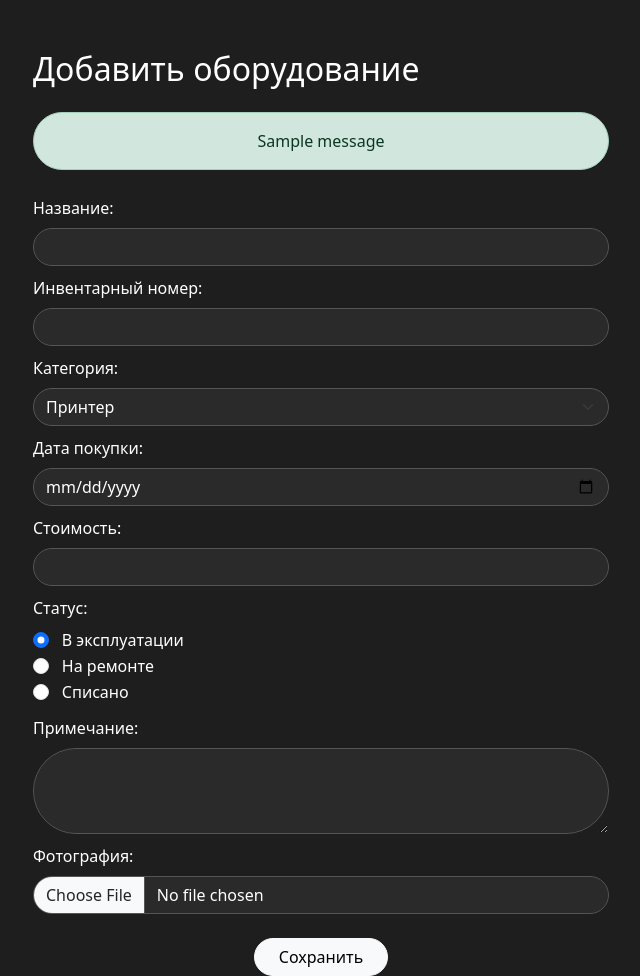
After one commit to Eliseevael/itog-project, a Flask app: page /equipment/add in a window 1280 px wide. The commit adds this page. Shown: the whole page, without its empty margins (319-959 px from the left). Run offline with Flask 3, Linux system fonts and the light colour scheme; tables that the repository leaves empty hold one stand-in row (values such as "Sample post"); one stand-in notice (Sample message) is shown.

Commit message:
функция добавления без фото

```diff
--- a/app/routes/equipment_routes.py
+++ b/app/routes/equipment_routes.py
@@ -1,9 +1,89 @@
 from flask import Blueprint, render_template
-from flask_login import login_required, current_user
+from flask_login import login_required
+from app.models import Equipment
+from flask import request, redirect, url_for, flash
+from werkzeug.utils import secure_filename
+from app.models import Equipment, Category, Photo
+from app import db
+import os, hashlib
+from datetime import datetime
+from flask_login import current_user
+from config import Config
 
 equipment_bp = Blueprint('equipment', __name__, url_prefix='/equipment')
 
 @equipment_bp.route('/')
 @login_required
 def index():
-    return render_template('equipment_list.html')
+    equipment_list = Equipment.query.all()
+    return render_template('equipment_list.html', equipment_list=equipment_list)
+
+@equipment_bp.route('/add', methods=['GET', 'POST'])
+def add_equipment():
+    categories = Category.query.all()
+
+    if request.method == 'POST':
+        name = request.form['name']
+        inv_number = request.form['inventory_number']
+        category_id = request.form['category_id']
+        date_str = request.form['purchase_date']
+        cost = request.form['cost']
+        status = request.form['status']
+        note = request.form['note']
+        file = request.files['photo']
+
+        # Парсим дату
+        try:
+            purchase_date = datetime.strptime(date_str, '%Y-%m-%d').date()
+        except ValueError:
+            flash('Неверный формат даты.', 'danger')
+            return redirect(url_for('equipment.add_equipment'))
+
+        # Проверка и сохранение изображения
+        photo_id = None
+        if file and file.filename != '':
+            file_data = file.read()
+            file_hash = hashlib.md5(file_data).hexdigest()
+            existing = Photo.query.filter_by(md5_hash=file_hash).first()
+
+            if existing:
+                photo_id = existing.id
+            else:
+                mime = file.mimetype
+                filename = secure_filename(file.filename)
+                new_photo = Photo(
+                    filename=filename,
+                    mime_type=mime,
+                    md5_hash=file_hash
+                )
+                db.session.add(new_photo)
+                db.session.flush()  # получаем id до commit
+                photo_id = new_photo.id
+
+                # Сохраняем файл на диск
+                filepath = os.path.join(Config.UPLOAD_FOLDER, f"{photo_id}_{filename}")
+                with open(filepath, 'wb') as f:
+                    f.write(file_data)
+
+        # Добавляем оборудование
+        equipment = Equipment(
+            name=name,
+            inventory_number=inv_number,
+            category_id=category_id,
+            purchase_date=purchase_date,
+            cost=cost,
+            status=status,
+            note=note
+        )
+        db.session.add(equipment)
+        db.session.flush()  # чтобы получить ID
+
+        if photo_id:
+            photo = Photo.query.get(photo_id)
+            photo.equipment_id = equipment.id
+
+        db.session.commit()
+        flash('Оборудование успешно добавлено!', 'success')
+        return redirect(url_for('equipment.index'))
+
+    return render_template('equipment_add.html', categories=categories)
--- /dev/null
+++ b/app/templates/equipment_add.html
@@ -0,0 +1,115 @@
+<!DOCTYPE html>
+<html lang="ru">
+<head>
+    <meta charset="UTF-8">
+    <title>Добавить оборудование</title>
+    <link href="https://cdn.jsdelivr.net/npm/bootstrap@5.3.3/dist/css/bootstrap.min.css" rel="stylesheet">
+    <style>
+        body {
+            background-color: #1e1e1e;
+            color: #ffffff;
+        }
+
+        .container {
+            max-width: 600px;
+            margin-top: 50px;
+        }
+
+        .form-control,
+        .form-select,
+        textarea {
+            border-radius: 50px;
+            background-color: #2a2a2a;
+            color: #ffffff;
+            border: 1px solid #555;
+        }
+
+        .form-control::placeholder,
+        textarea::placeholder {
+            color: #bbbbbb;
+        }
+
+        .form-control:focus,
+        .form-select:focus,
+        textarea:focus {
+            background-color: #2a2a2a;
+            color: #ffffff;
+            border-color: #888;
+            box-shadow: none;
+        }
+
+        .form-label {
+            margin-top: 10px;
+        }
+
+        .btn-rounded {
+            border-radius: 50px;
+        }
+
+        .form-check-label {
+            margin-left: 0.3rem;
+        }
+
+        .alert {
+            border-radius: 50px;
+        }
+    </style>
+
+</head>
+<body>
+<div class="container">
+    <h2 class="mb-4">Добавить оборудование</h2>
+
+    {% with messages = get_flashed_messages(with_categories=true) %}
+      {% for category, message in messages %}
+        <div class="alert alert-{{ category }} rounded-pill text-center">{{ message }}</div>
+      {% endfor %}
+    {% endwith %}
+
+    <form method="POST" enctype="multipart/form-data">
+        <label class="form-label">Название:</label>
+        <input type="text" name="name" class="form-control" required>
+
+        <label class="form-label">Инвентарный номер:</label>
+        <input type="text" name="inventory_number" class="form-control" required>
+
+        <label class="form-label">Категория:</label>
+        <select name="category_id" class="form-select" required>
+            {% for cat in categories %}
+                <option value="{{ cat.id }}">{{ cat.name }}</option>
+            {% endfor %}
+        </select>
+
+        <label class="form-label">Дата покупки:</label>
+        <input type="date" name="purchase_date" class="form-control" required>
+
+        <label class="form-label">Стоимость:</label>
+        <input type="number" name="cost" step="0.01" class="form-control" required>
+
+        <label class="form-label">Статус:</label>
+        <div class="form-check">
+            <input class="form-check-input" type="radio" name="status" value="in_use" checked>
+            <label class="form-check-label">В эксплуатации</label>
+        </div>
+        <div class="form-check">
+            <input class="form-check-input" type="radio" name="status" value="under_repair">
+            <label class="form-check-label">На ремонте</label>
+        </div>
+        <div class="form-check">
+            <input class="form-check-input" type="radio" name="status" value="written_off">
+            <label class="form-check-label">Списано</label>
+        </div>
+
+        <label class="form-label">Примечание:</label>
+        <textarea name="note" class="form-control" rows="3"></textarea>
+
+        <label class="form-label">Фотография:</label>
+        <input type="file" name="photo" class="form-control">
+
+        <div class="text-center mt-4">
+            <button type="submit" class="btn btn-light btn-rounded px-4">Сохранить</button>
+        </div>
+    </form>
+</div>
+</body>
+</html>
```
Also changed, not shown: app/templates/equipment_list.html (+18 -6 lines), app.db.
